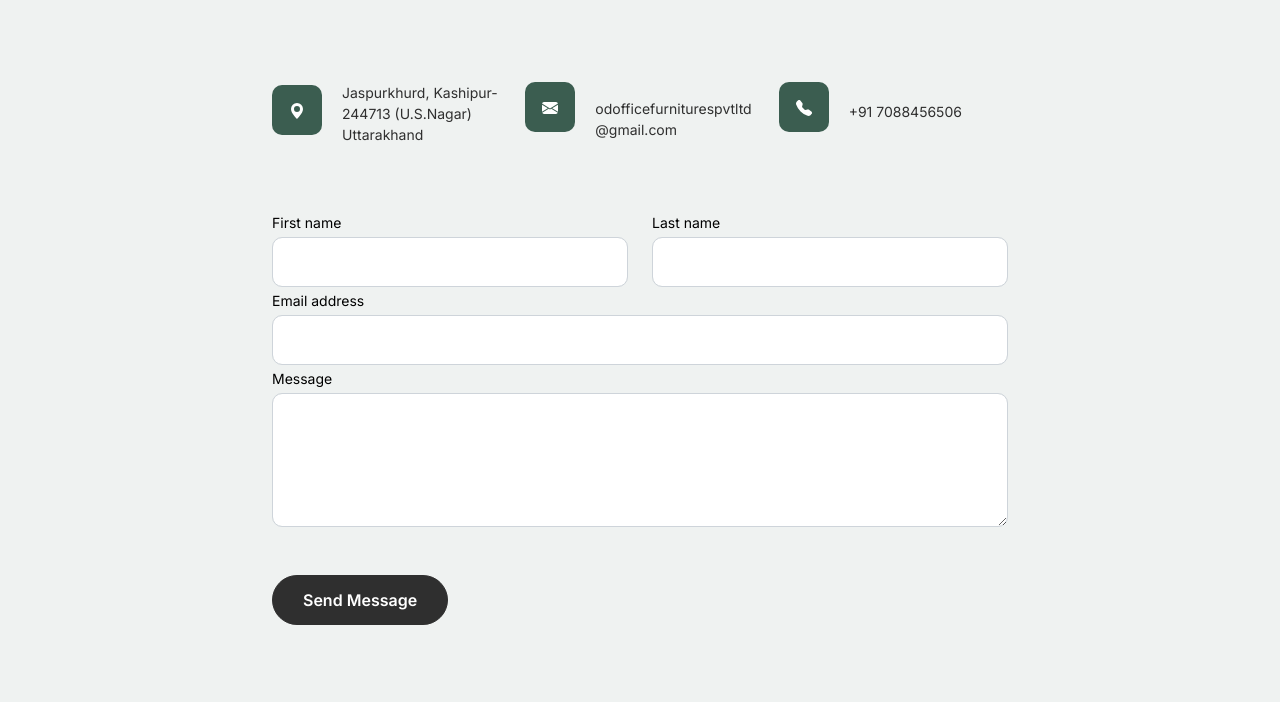
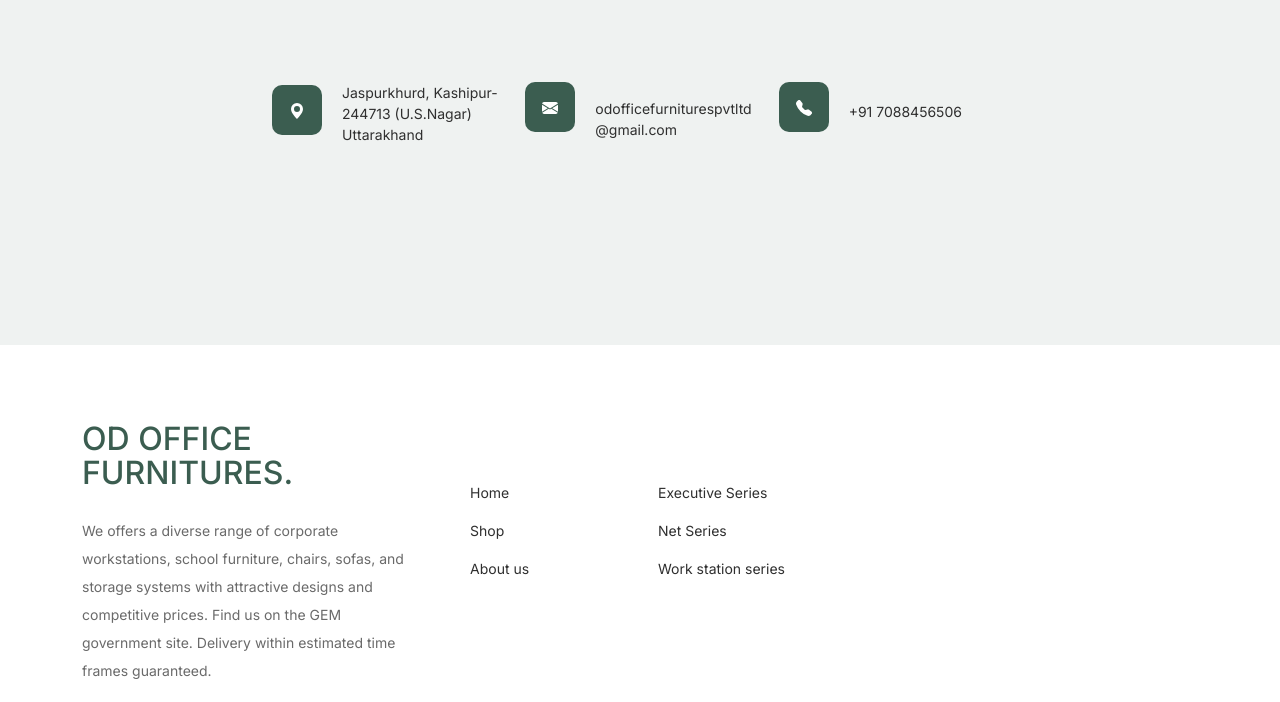
Before and after one commit to Panther2399/OD-Furniture, a plain HTML site: page contact.html in a window 1280 px wide. Shown: the part 554-1256 px from the top of the page. Drawn offline with Linux system fonts and the light colour scheme.

Commit message:
Update contact.html

```diff
--- a/contact.html
+++ b/contact.html
@@ -101,7 +101,7 @@
   </div>
 </div>
               </div>
-              <form id="contactForm">
+<!--               <form id="contactForm">
   <div class="row">
     <div class="col-6">
       <div class="form-group">
@@ -149,7 +149,7 @@
     }
     form.classList.add('was-validated');
   });
-</script>
+</script> -->
             </div>
           </div>
         </div>
```
